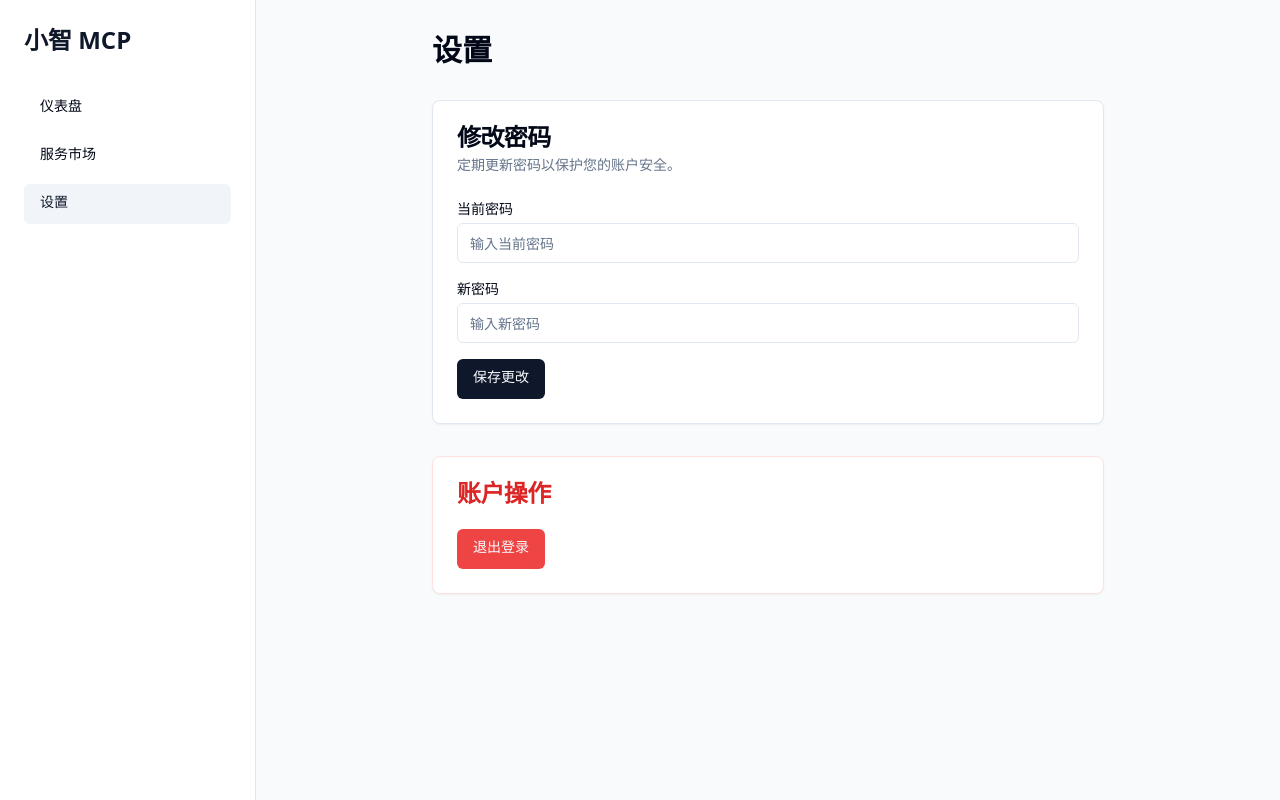
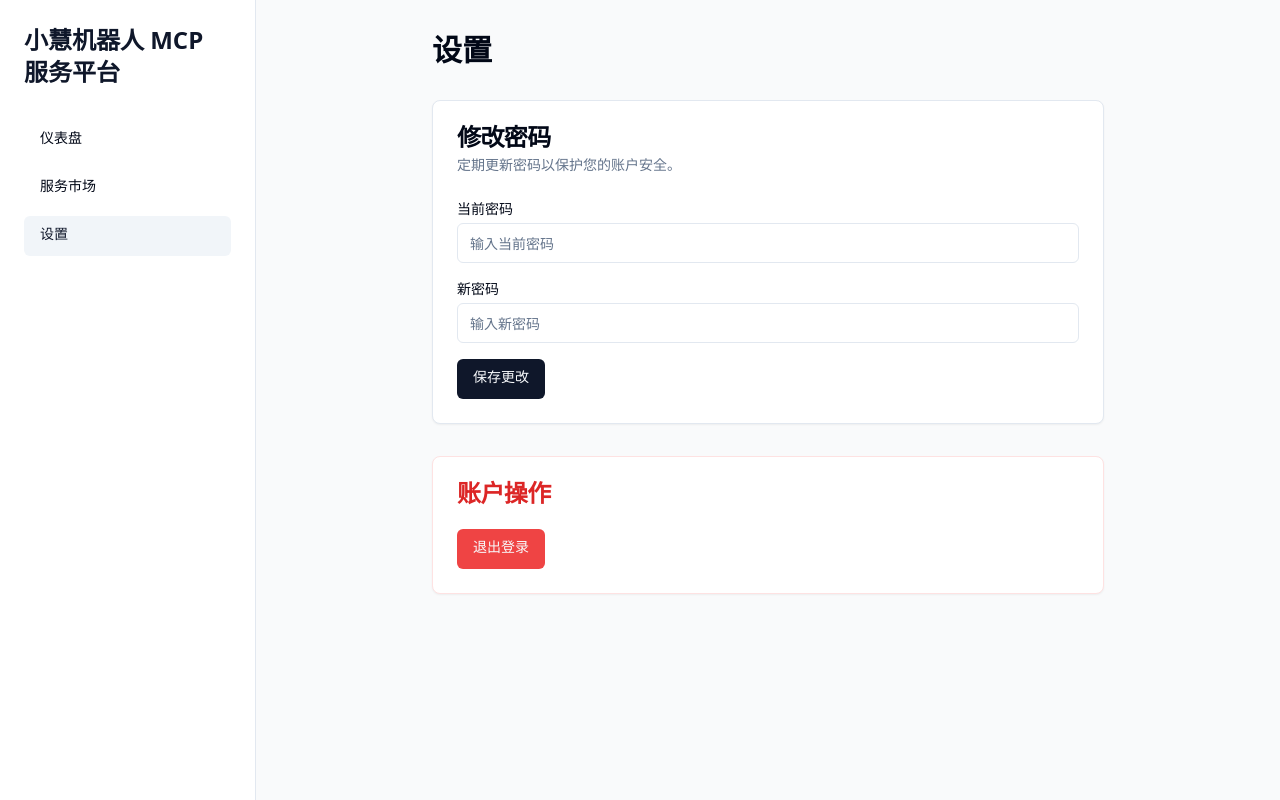
Before and after one commit to chenlikun2010/xiaozhi-esp32-mcp, a React (Vite) app in the folder frontend/: page /settings in a window 1280 px wide. Built offline with nearby package versions, Linux system fonts and the light colour scheme.

Commit message:
fix(backend): fix db connection; feat(ui): update app name

```diff
--- a/frontend/src/components/Layout.tsx
+++ b/frontend/src/components/Layout.tsx
@@ -19,7 +19,7 @@ export default function Layout({ children }: { children: React.ReactNode }) {
         <div className="min-h-screen bg-gray-50 flex flex-col md:flex-row">
             {/* Mobile Header */}
             <header className="md:hidden bg-white border-b p-4 flex justify-between items-center sticky top-0 z-20">
-                <h1 className="text-xl font-bold text-primary">小智 MCP</h1>
+                <h1 className="text-xl font-bold text-primary">小慧机器人 MCP 服务平台</h1>
                 <Button variant="ghost" size="icon" onClick={() => setSidebarOpen(!sidebarOpen)}>
                     {sidebarOpen ? <X className="h-6 w-6" /> : <Menu className="h-6 w-6" />}
                 </Button>
@@ -38,7 +38,7 @@ export default function Layout({ children }: { children: React.ReactNode }) {
                 "fixed inset-y-0 left-0 z-20 w-64 bg-white border-r p-6 transform transition-transform duration-200 ease-in-out md:translate-x-0 md:static md:block",
                 sidebarOpen ? "translate-x-0" : "-translate-x-full"
             )}>
-                <h1 className="text-2xl font-bold mb-8 text-primary hidden md:block">小智 MCP</h1>
+                <h1 className="text-2xl font-bold mb-8 text-primary hidden md:block">小慧机器人 MCP 服务平台</h1>
                 <nav className="space-y-2">
                     {navItems.map(item => (
                         <Button
```
Also changed, not shown: 1 other file (tests, documents, lock files or other folders).
